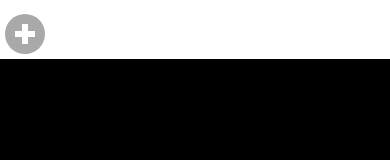
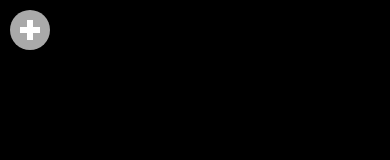
Before and after one commit to DraeRamsey/library, a plain HTML site: page index.html in a window 390 px wide. Drawn offline with Linux system fonts and the light colour scheme.

Commit message:
Update add/exit animation, make responsive

```diff
--- a/css/style.css
+++ b/css/style.css
@@ -16,7 +16,7 @@ body, html {
   background-color: white;
   z-index: 2;
   position: absolute;
-  top: -93vh;
+   top: -100vh;
   left: 0;
   right: 0;
   bottom: 0;
@@ -29,15 +29,16 @@ body, html {
 }
 
 #add-exit {
-  margin:5px;
+  margin:10px;
   border-radius: 50%;
   width: 40px;
   height: 40px;
   background-color: darkgray;
   position: absolute;
-  bottom: 0;
   align-self: flex-start;
-  transition: all 1s;
+  transition: all .8s;
+  z-index: 20;
+
 }
 
 .add-exit-animate{
@@ -51,7 +52,7 @@ body, html {
   position: absolute;
   display: block;
   background-color: #fff;
-  z-index:10;
+
 }
 
 #add-exit::after {
@@ -78,6 +79,4 @@ body, html {
 @media screen and (max-width: 600px) {
 
 
-
-
 }
--- a/index.html
+++ b/index.html
@@ -14,6 +14,8 @@
   </head>
 
   <body>
+      <div id="add-exit"></div>
+
   <section id="form-container">
     <form id="book-form" action="index.html">
       <label for="title">Book Title</label><br>
@@ -33,7 +35,7 @@
       <input type="submit" value="Submit">
     </form>
 
-    <div id="add-exit"></div>
+
 
 
 
--- a/js/script.js
+++ b/js/script.js
@@ -46,7 +46,7 @@ function formOpenClose()
 {
   if(form_open)
     {
-      form_container.style.top = '-93vh';
+      form_container.style.top = '-100vh';
       add_exit.classList.remove("add-exit-animate");
       form_open = false;
     }
```
